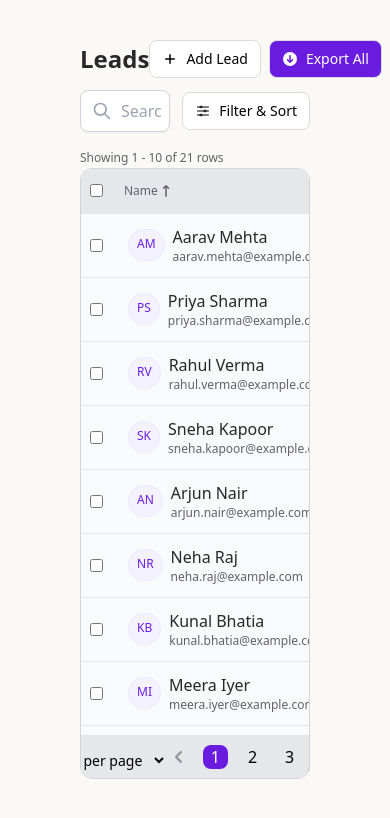
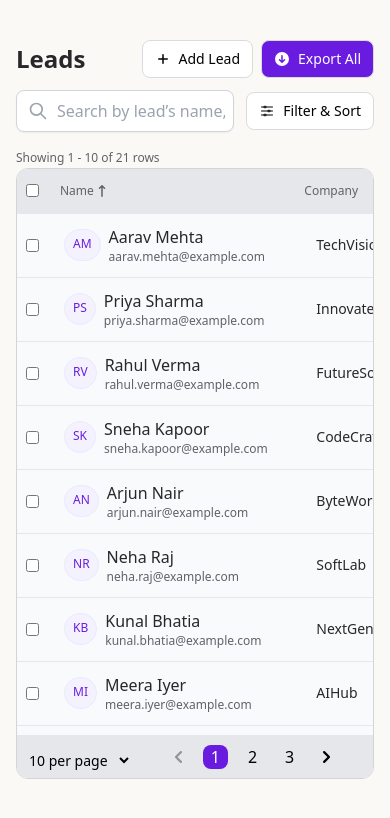
Before and after one commit to inficreator0/data-table, a React (Create React App) app: page / in a window 390 px wide. Shown: the top 818 px of the page. Built offline with nearby package versions, Linux system fonts and the light colour scheme.

Commit message:
data table

```diff
--- a/src/app/App.tsx
+++ b/src/app/App.tsx
@@ -147,7 +147,7 @@ export const App = () => {
   }
 
   return (
-    <div className="flex flex-col bg-[#faf9f5] px-20 py-10 h-screen gap-3">
+    <div className="flex flex-col bg-[#faf9f5] px-4 sm:px-8 md:px-20 py-10 h-screen gap-3">
       <div className="flex justify-between items-center">
         <span className=" font-semibold text-2xl text-[#28272a]">Leads</span>
         <div className="gap-x-2 flex">
--- a/src/dataTable/DataTable.tsx
+++ b/src/dataTable/DataTable.tsx
@@ -178,6 +178,8 @@ export const DataTable = <T extends Record<string, any>>({
             'sticky',
             'rounded-b-xl',
             'bottom-0',
+            'right-0',
+            'left-0',
             'h-11',
             'overflow-hidden',
             'items-center',
```
